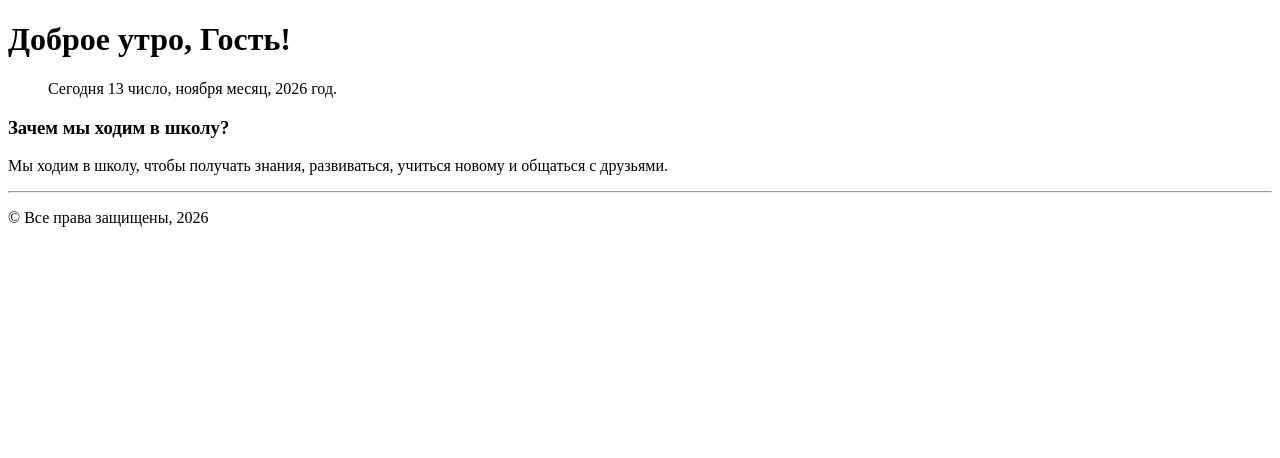
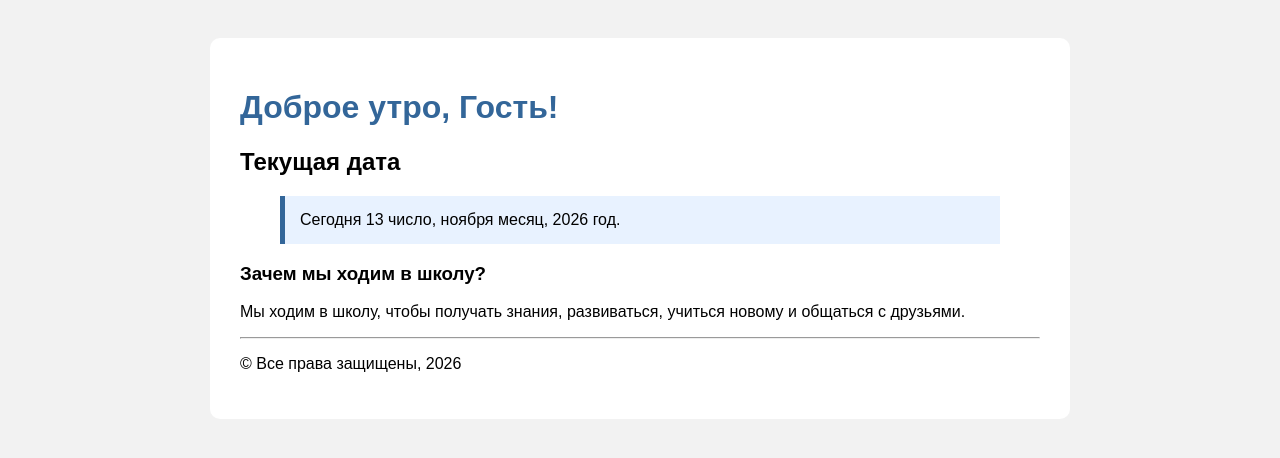
Before and after one commit to bajtuakovamilana-ui/sitea-laboratory, a PHP site: page / in a window 1280 px wide. Shown: the top 458 px of the page. Run offline with PHP 8.4, Linux system fonts and the light colour scheme.

Commit message:
Add files via upload

```diff
--- a/index.php
+++ b/index.php
@@ -1,10 +1,8 @@
-
 <?php
+// Устанавливаем часовой пояс
 date_default_timezone_set('Asia/Almaty');
 
-// Получаем текущую дату
-$day = date('d');
-
+// Создаём форматтер даты на русском языке
 $formatter = new IntlDateFormatter(
     'ru_RU',
     IntlDateFormatter::NONE,
@@ -14,6 +12,8 @@ $formatter = new IntlDateFormatter(
     'MMMM'
 );
 
+// Получаем текущую дату
+$day = date('d');
 $mon = $formatter->format(time());
 $year = date('Y');
 
@@ -21,6 +21,8 @@ $year = date('Y');
 $hour = (int) date('H');
 
 // Определяем приветствие
+$welcome = '';
+
 if ($hour >= 0 && $hour < 6) {
     $welcome = 'Доброй ночи';
 } elseif ($hour >= 6 && $hour < 12) {
@@ -39,10 +41,39 @@ if ($hour >= 0 && $hour < 6) {
 <head>
     <meta charset="UTF-8">
     <title>Моя лабораторная работа</title>
+    <style>
+        body {
+            font-family: Arial, sans-serif;
+            background: #f2f2f2;
+            padding: 30px;
+        }
+
+        .container {
+            max-width: 800px;
+            margin: auto;
+            background: white;
+            padding: 30px;
+            border-radius: 10px;
+        }
+
+        h1 {
+            color: #336699;
+        }
+
+        blockquote {
+            background: #e8f2ff;
+            padding: 15px;
+            border-left: 5px solid #336699;
+        }
+    </style>
 </head>
+
 <body>
+<div class="container">
 
     <h1><?= $welcome ?>, Гость!</h1>
+
+    <h2>Текущая дата</h2>
 
     <blockquote>
         <?php
@@ -60,7 +91,10 @@ if ($hour >= 0 && $hour < 6) {
 
     <hr>
 
-<p>© Все права защищены, <?= $year ?></p>
+    <p>
+        © Все права защищены, <?= $year ?>
+    </p>
 
+</div>
 </body>
 </html>
```
Lines whose indentation alone changed are shown as unchanged.
